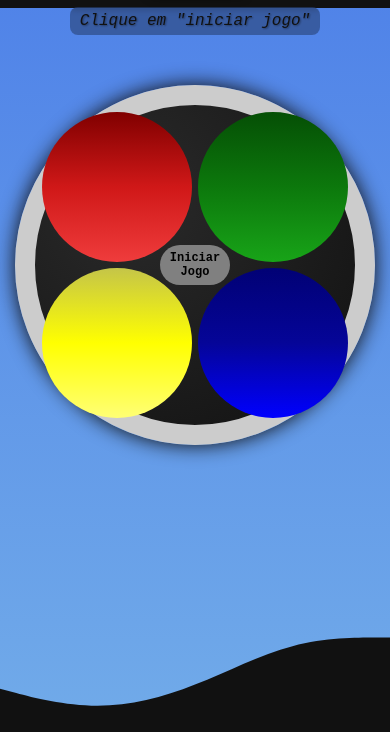
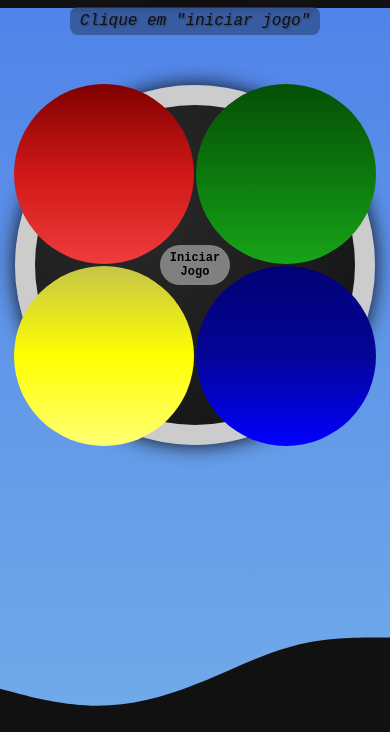
Before and after one commit to VitorRosa11/jogo-genius-vitor-rosa, a plain HTML site: page index.html in a window 390 px wide. Shown: the part 112-844 px from the top of the page. Drawn offline with Linux system fonts and the light colour scheme.

Commit message:
Fazendo ajustes

```diff
--- a/style.css
+++ b/style.css
@@ -175,9 +175,9 @@ h1 {
 
 .grid-botoes {
   display: grid;
-  grid-template-columns: 150px 150px;
-  grid-template-rows: 150px 150px;
-  gap: 15px;
+  grid-template-columns: 180px 180px;
+  grid-template-rows: 180px 180px;
+  gap: 5px;
 
 }
 .onda-topo, .onda-fundo {
@@ -217,14 +217,14 @@ h1 {
   100% { transform: scale(1); }
 }
 
-@media (max-width: 600px) {
+@media (max-width: 700px) {
   .disco {
     width: 300px;
     height: 300px;
   }
 
   .grid-botoes {
-    gap: 6px;
+    gap: 2px;
   }
 
   #btnIniciar {
@@ -236,10 +236,14 @@ h1 {
   h1 {
     font-size: 2rem;
     margin-top: 10px;
+    text-align: center;
+    align-items: center;
   }
 
   #nivel, #mensagem {
     font-size: 1rem;
     padding: 5px 10px;
+    text-align: center;
+    align-items: center;
   }
 }
```
